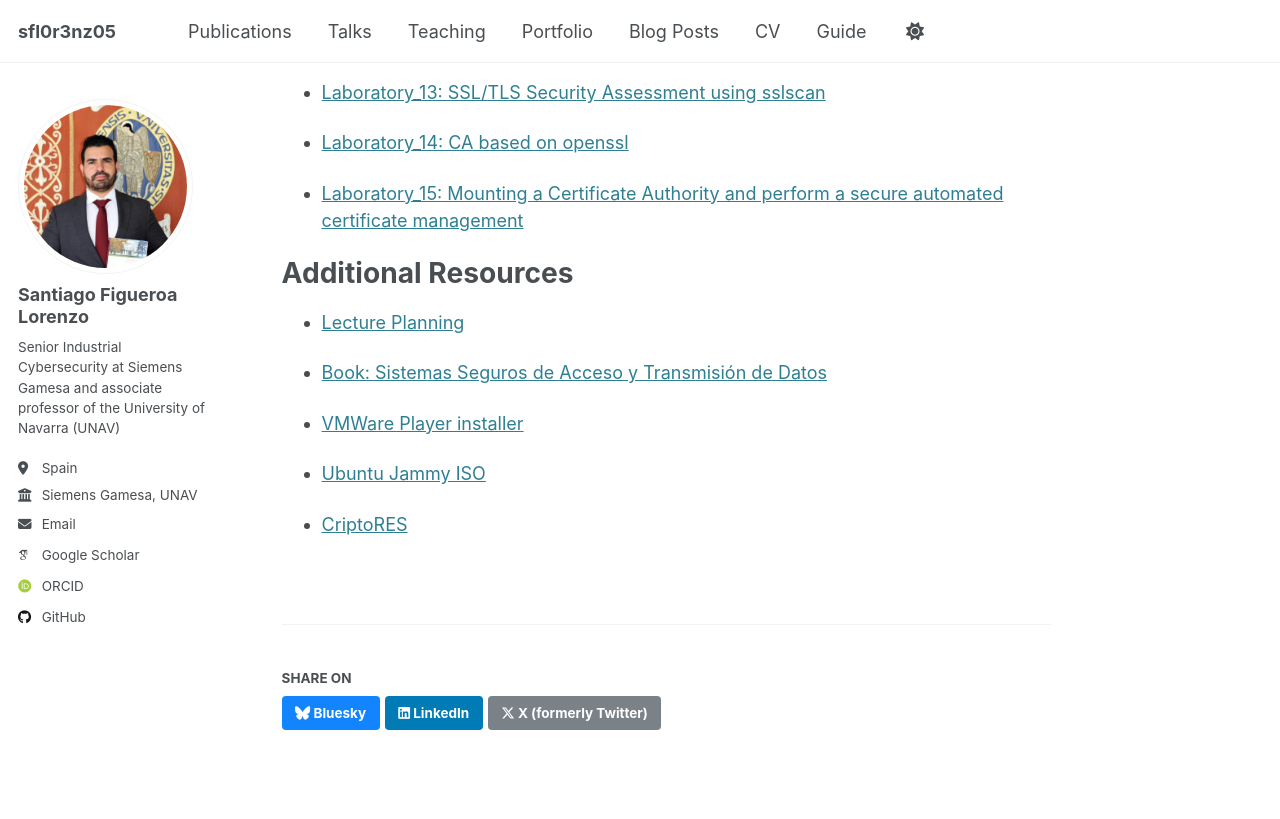
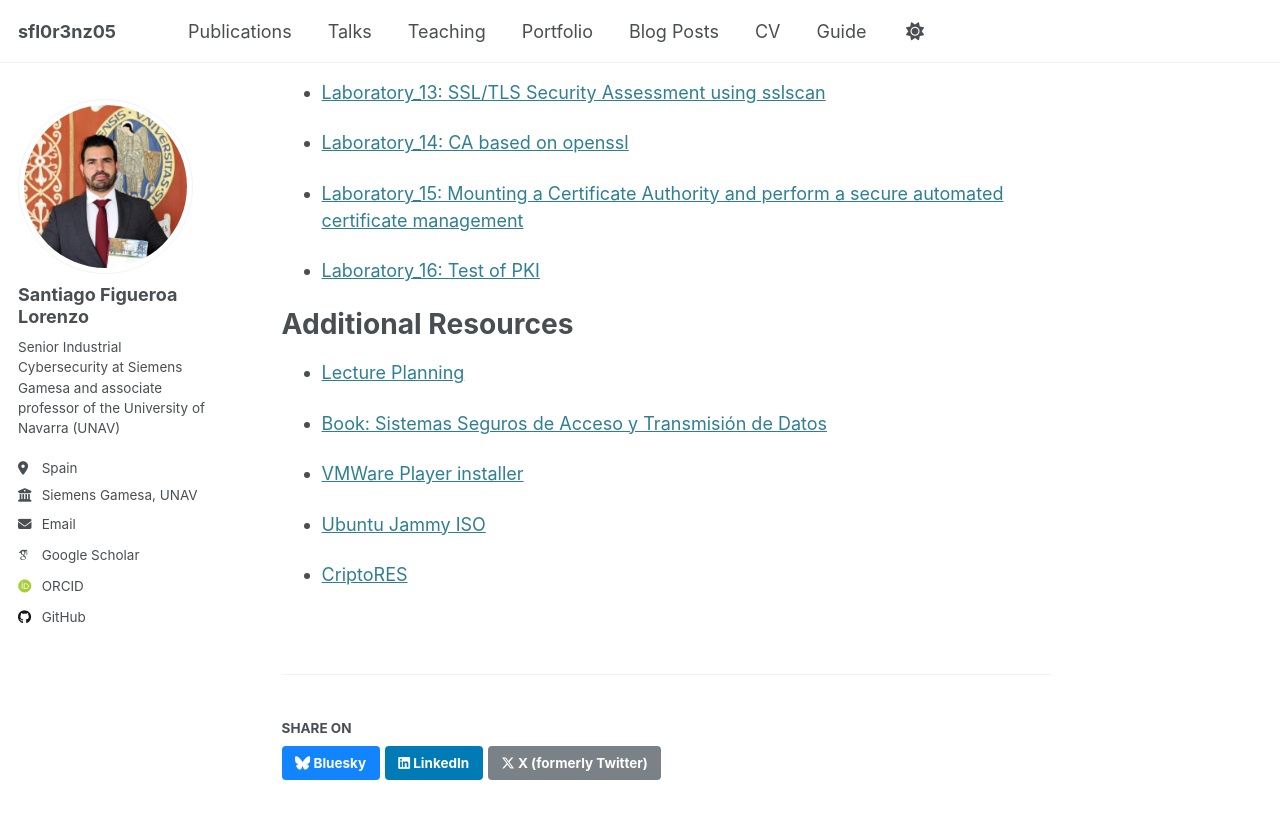
Before and after one commit to sfl0r3nz05/sfl0r3nz05.github.io, a Jekyll site: the page built from _teaching/2025-spring-1.md, in a window 1280 px wide and 900 px high, scrolled down 1337 px. Shown: the top 819 px of the window. Built offline with Jekyll 4.4.1, drawn with Linux system fonts in a browser that asks for light colours; some web fonts are replaced.

Commit message:
update form

```diff
--- a/_teaching/2025-spring-1.md
+++ b/_teaching/2025-spring-1.md
@@ -59,6 +59,8 @@ Laboratory Materials
 
 - [Laboratory_15: Mounting a Certificate Authority and perform a secure automated certificate management](https://sfl0r3nz05.github.io/files/labs/Laboratory_15.pdf)
 
+- [Laboratory_16: Test of PKI](https://forms.gle/LVDBiT5PNovznpWQA)
+
 Additional Resources
 ======
 
```
